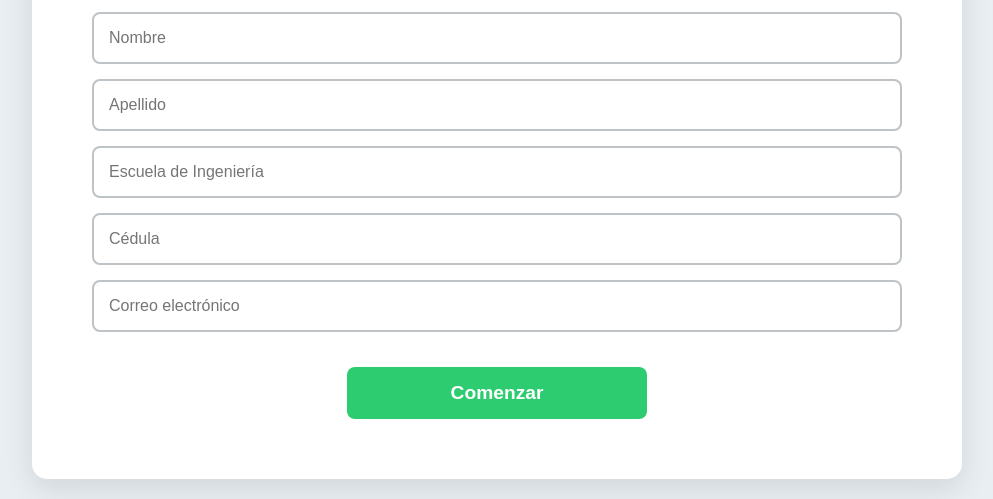
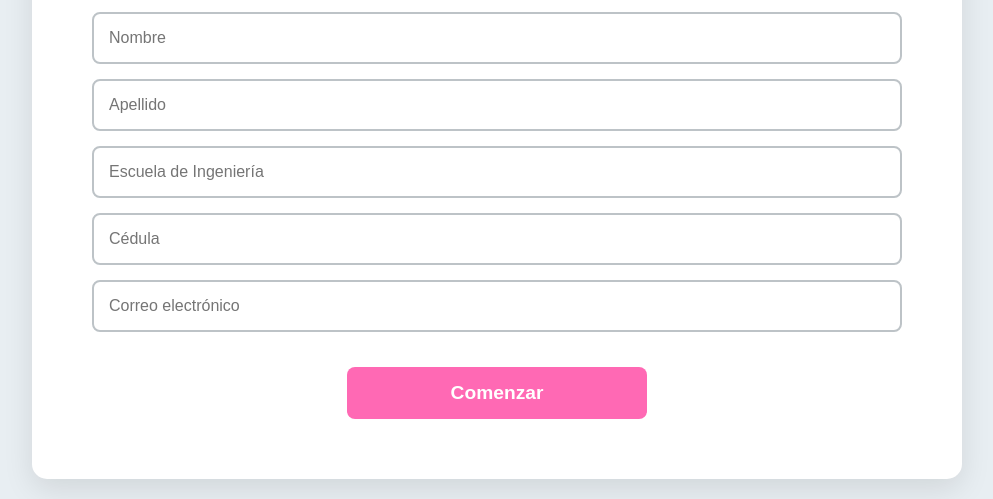
Before and after one commit to Verobel06/Analizador-de-espectro, a plain HTML site: page index.html in a window 1280 px wide. Shown: the part 350-849 px from the top of the page, without its empty margins (143-1136 px from the left). Drawn offline with Linux system fonts and the light colour scheme.

Commit message:
rosado boton

```diff
--- a/styles.css
+++ b/styles.css
@@ -83,7 +83,7 @@ body {
 
 .start-btn {
     padding: 15px 30px;
-    background-color: #2ecc71;
+    background-color: #ff69b4; /* Este es un color rosa. Puedes usar cualquier código de color rosa que prefieras. */
     color: white;
     border: none;
     border-radius: 8px;
@@ -97,7 +97,7 @@ body {
 }
 
 .start-btn:hover {
-    background-color: #27ae60;
+    background-color: #ff1493; /* Un rosa más oscuro para el efecto de pasar el cursor */
     transform: scale(1.02);
 }
 
```
